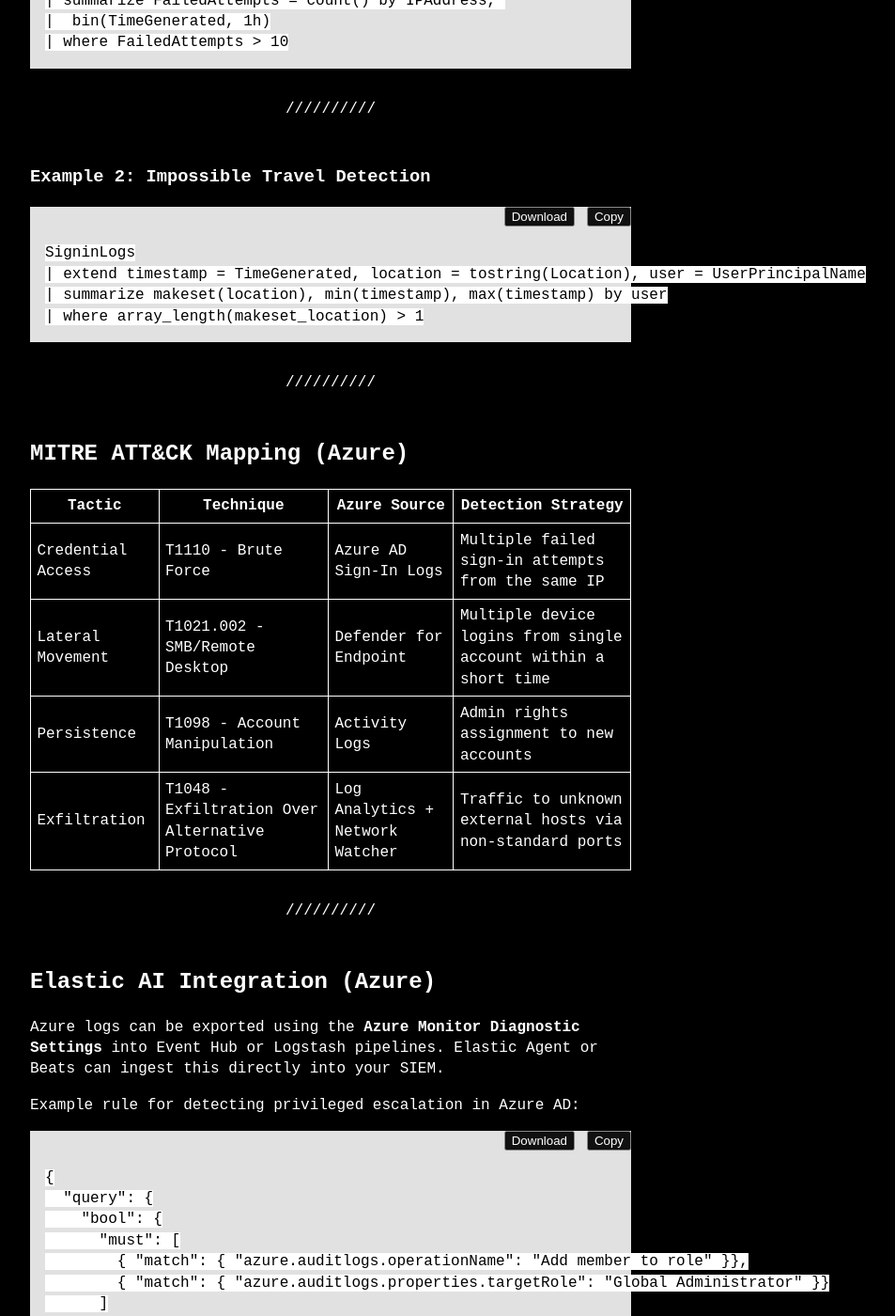
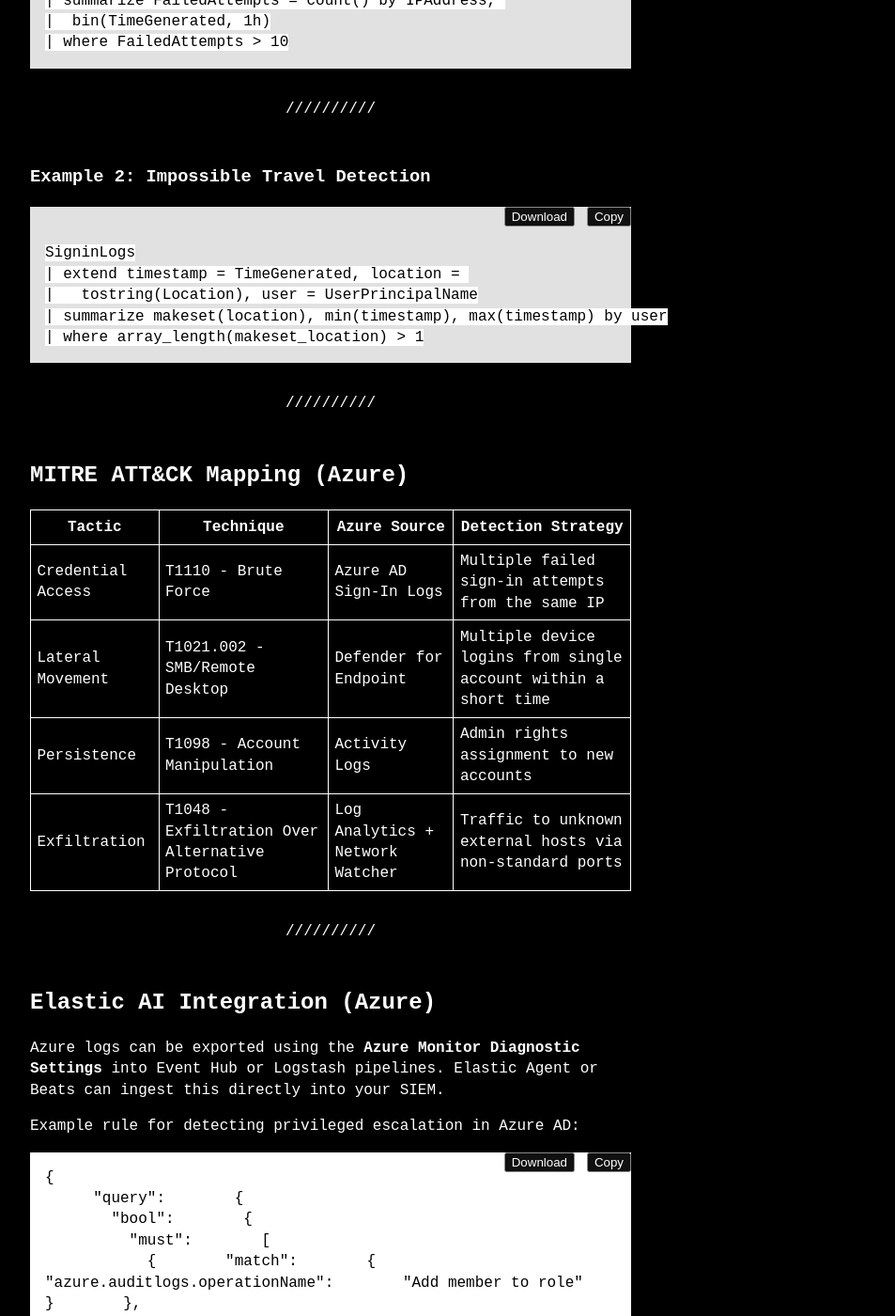
Before and after one commit to unattributed/unattributed.github.io, a Jekyll site: the page built from _posts/2025-05-12-Threat Hunting - Section 3.md, in a window 1280 px wide and 1400 px high, scrolled down 1459 px. Shown: the whole window at 94% size, without its empty margins (288-1241 px from the left). Built offline with Jekyll 4.4.1, drawn with Linux system fonts in a browser that asks for light colours; some of the changed text lies outside the part shown.

Commit message:
chg text in code blocks

````diff
--- a/_posts/2025-05-12-Threat Hunting - Section 3.md
+++ b/_posts/2025-05-12-Threat Hunting - Section 3.md
@@ -80,7 +80,8 @@
 </div>
 <pre id="code5" style="background:#1e1e1e;color:#dcdcdc;padding:1em;"><code>
 SigninLogs
-| extend timestamp = TimeGenerated, location = tostring(Location), user = UserPrincipalName
+| extend timestamp = TimeGenerated, location =
+|   tostring(Location), user = UserPrincipalName
 | summarize makeset(location), min(timestamp), max(timestamp) by user
 | where array_length(makeset_location) > 1
 </code></pre>
@@ -133,18 +134,18 @@
   <button onclick="copyCode('code6')" style="position:absolute;top:0;right:0;">Copy</button>
   <button onclick="downloadCode('code6', 'elastic_azuread_admin.json')" style="position:absolute;top:0;right:60px;">Download</button>
 </div>
-<pre id="code6" style="background:#1e1e1e;color:#dcdcdc;padding:1em;"><code>
+```json
 {
   "query": {
     "bool": {
       "must": [
-        { "match": { "azure.auditlogs.operationName": "Add member to role" }},
-        { "match": { "azure.auditlogs.properties.targetRole": "Global Administrator" }}
+        { "match": { "azure.auditlogs.operationName": "Add member to role" } },
+        { "match": { "azure.auditlogs.properties.targetRole": "Global Administrator" } }
       ]
     }
   }
 }
-</code></pre>
+```
 
 ---
 
````
